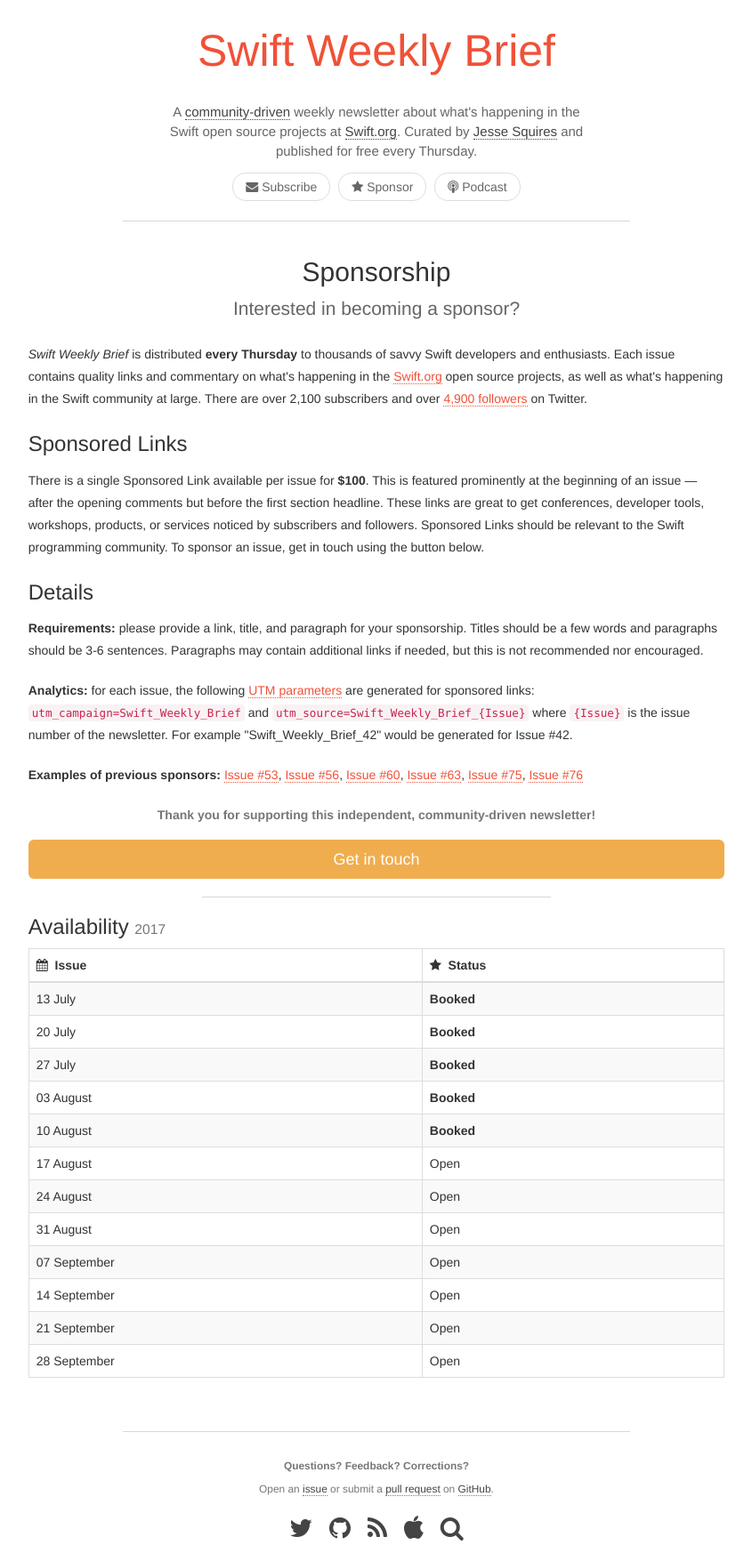
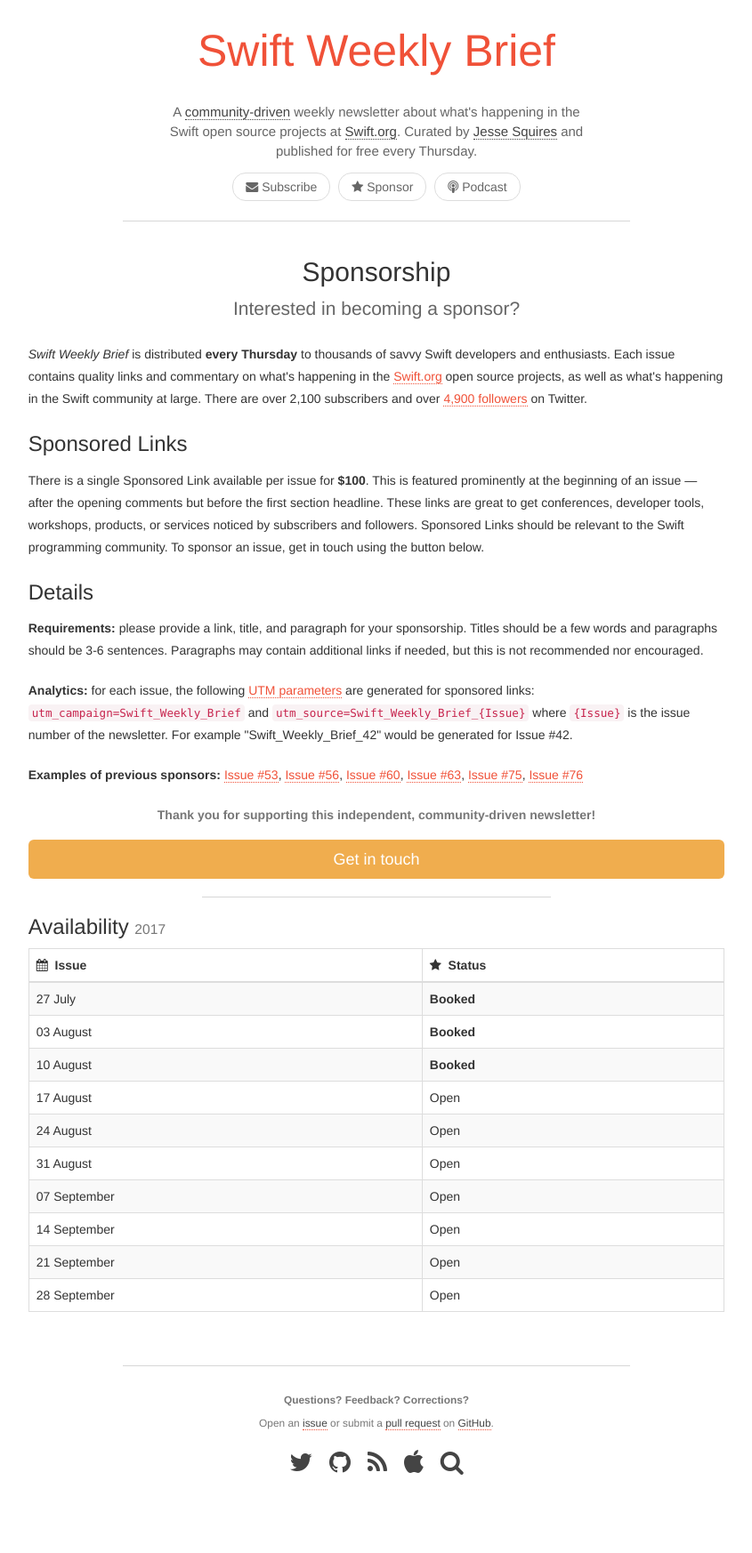
Before and after one commit to SwiftWeekly/swiftweekly.github.io, a Jekyll site: the page built from sponsorship.md, in a window 1280 px wide. Shown: the whole page at 89% size, without its empty margins (217-1062 px from the left). Built offline with Jekyll 4.4.1, drawn with Linux system fonts in a browser that asks for light colours; after the commit the page ends 1672 px from its top, so only the background shows below that.

Commit message:
Update sponsorship.md

```diff
--- a/sponsorship.md
+++ b/sponsorship.md
@@ -56,8 +56,6 @@
 <div class="table-responsive" markdown="1">
 | <i class="fa fa-calendar" aria-hidden="true"></i>&nbsp; Issue | <i class="fa fa-star" aria-hidden="true"></i>&nbsp; Status |
 |:--------------|:-----------|
-| 13 July       | **Booked** |
-| 20 July       | **Booked** |
 | 27 July       | **Booked** |
 | 03 August     | **Booked** |
 | 10 August     | **Booked** |
```
